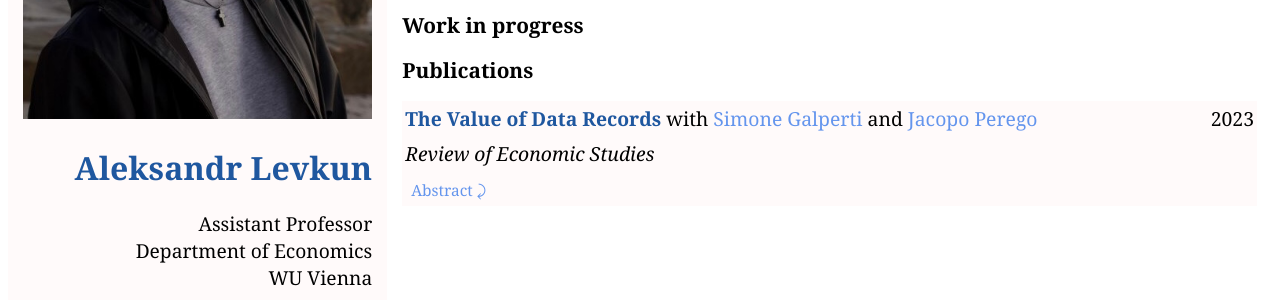
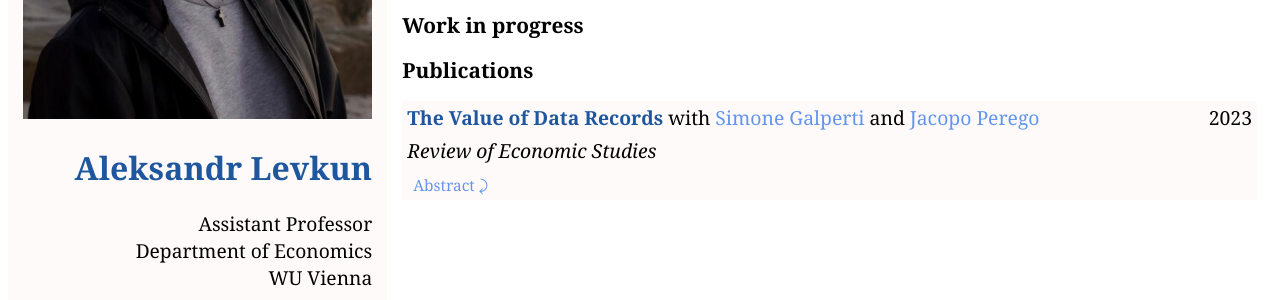
Before and after one commit to alevkun/alevkun.github.io, a Jekyll site: the page built from index.html, in a window 1280 px wide. Shown: the part 348-648 px from the top of the page. Built offline with Jekyll 4.4.1, drawn with Linux system fonts in a browser that asks for light colours.

Commit message:
Update title.html

```diff
--- a/_layouts/title.html
+++ b/_layouts/title.html
@@ -40,13 +40,12 @@
 
 .hidden{
   display: none;
-  font-size: 0.8em;
 }
 
 .button {
   border: none;
   background-color: #FFFAFA;
-  transition-duration: 0.4s;
+  transition-duration: 0.2s;
 }
 
 .button1 {
@@ -77,10 +76,14 @@ table, th, td {
   border:0px solid black;
   border-collapse: collapse;
   background-color: #FFFAFA;
-  padding: 4px;
-  padding-left: 3px;
-  padding-right: 3px;
+  padding: 3px;
+  padding-left: 1px;
+  padding-right: 1px;
   font-size: 1.1em;
+}
+th, td {
+  padding-left: 5px;
+  padding-right: 5px;
 }
 
 a {
```
